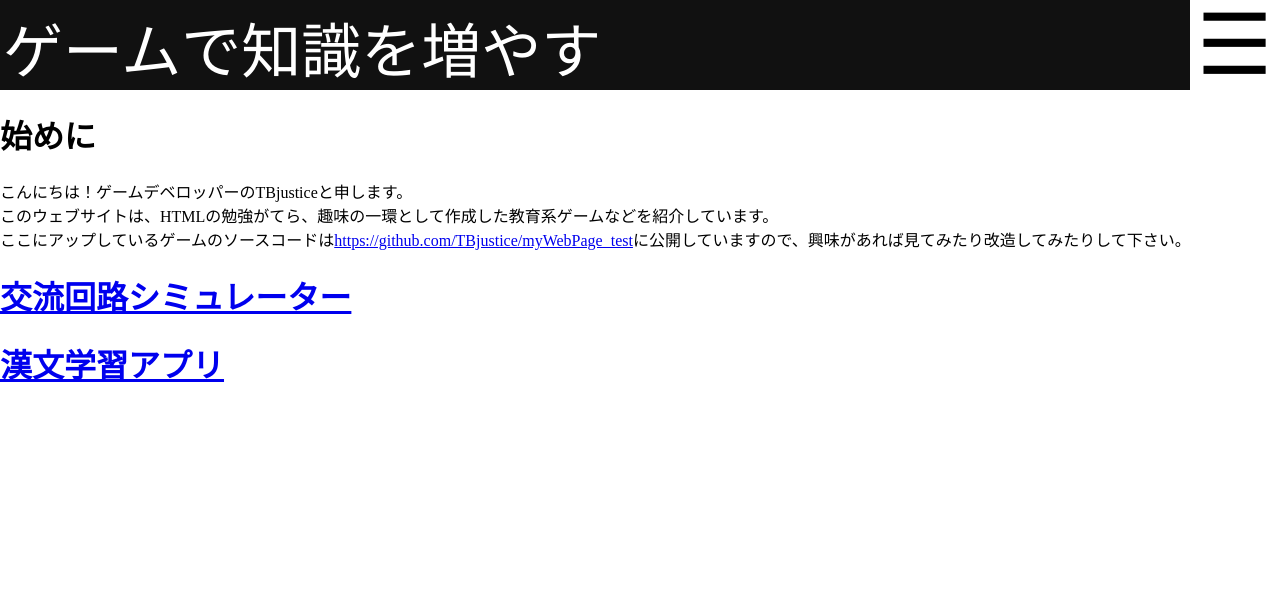
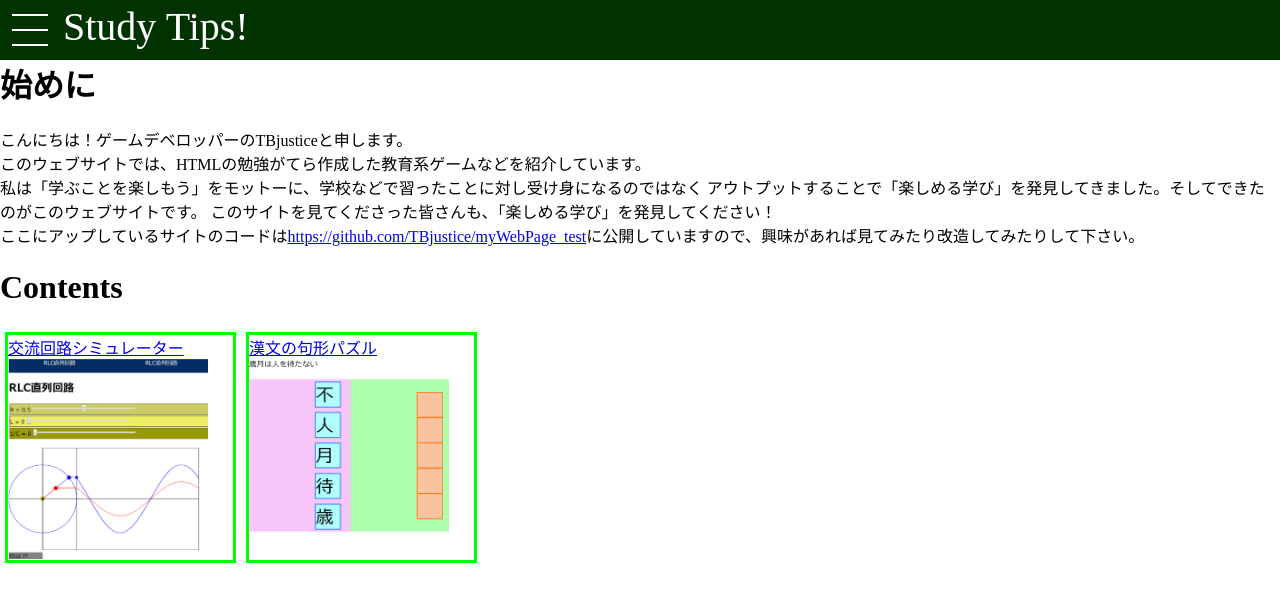
Before and after one commit to TBjustice/TBjustice-Diary, a plain HTML site: page index.html in a window 1280 px wide. Drawn offline with Linux system fonts and the light colour scheme.

Commit message:
FirstCommitAfterCT
Changed Design

```diff
--- a/index.html
+++ b/index.html
@@ -4,91 +4,59 @@
   <meta charset="UTF-8">
   <title>WebPageIndex_html</title>
   <script>
-    var menuOpen = false;
-    function onClickSideMenu(a){
-      switch(a){
-        case 0:
-          if(menuOpen){
-            document.getElementById("sidemenu").style.opacity="0";
-            document.getElementById("space").style.width="100%";
-            menuOpen=false;
+
+  </script>
+  <link rel="stylesheet" href="style/headerStyle.css"/>
+  <style>
+  div.pageIcon{
+    float: left;
+    width:225px;
+    height: 225px;
+    border: 3px solid #00ff00;
+    margin: 5px;
   }
-          else{
-            document.getElementById("sidemenu").style.opacity="1";
-            document.getElementById("space").style.width="80%";
-            menuOpen=true;
-          }
-          break;
-      }
-    }
-    </script>
-    <style>
-        div.header-parent {
-            position: fixed;
-            top: 0px;
-            left: 0px;
-            height: 90px;
-            width: 100%;
-            background-color: #111111;
-        }
-
-        p.header-child {
-            float: left;
-            margin: 3px;
-            font-size: 60px;
-            color: #ffffff;
-            vertical-align: top;
-        }
-
-        img.header-child {
-            float: right;
+  div.pageIcon p{
     margin: 0px;
-        }
-
-        #space {
-            position: absolute;
-            top: 90px;
-            left: 0px;
-            height: auto;
-            transition: all 300ms ease;
-            width: 100%;
-        }
-
-        #sidemenu {
-            position: fixed;
-            top: 90px;
-            right: 0px;
-            min-width: 100px;
-            width: 20%;
-            height: 100%;
-            opacity: 0;
-            transition: all 300ms ease;
-            background-color: #aabb55;
   }
   </style>
 </head>
 <body>
-    <div id="space">
-        <p id="space">
-            <h1>始めに</h1>
-            こんにちは！ゲームデベロッパーのTBjusticeと申します。<br />
-            このウェブサイトは、HTMLの勉強がてら、趣味の一環として作成した教育系ゲームなどを紹介しています。<br />
-            ここにアップしているゲームのソースコードは<a href="https://github.com/TBjustice/myWebPage_test">https://github.com/TBjustice/myWebPage_test</a>に公開していますので、興味があれば見てみたり改造してみたりして下さい。<br />
-
-            <a href="AlternativeCurrent.html"><h1>交流回路シミュレーター</h1></a>
-            <a href="%E6%BC%A2%E6%96%87.html"><h1>漢文学習アプリ</h1></a>
+  <div class="header_menu">
+    <input type="checkbox" id="sidemenu">
+    <label for="sidemenu">
+      <div id="parent">
+        <div id="1" class="child"></div>
+        <div id="2" class="child"></div>
+        <div id="3" class="child"></div>
+      </div>
+    </label>
+    <div id="sidebar">
+      <a href="index.html">ホーム</a><br/>
+      <a href="AlternativeCurrent.html">交流回路シミュレーター</a><br/>
+      <a href="%E6%BC%A2%E6%96%87.html">漢文の句形パズル</a><br/>
+    </div>
+    <p>
+      Study Tips!
     </p>
   </div>
-    <div class="header-parent">
-        <img class="header-child" src="img/menu.png" width="90" height="90" onclick="onClickSideMenu(0)">
-        <a href="index.html">
-            <p class="header-child">ゲームで知識を増やす</p>
+  <h1 >始めに</h1>
+  こんにちは！ゲームデベロッパーのTBjusticeと申します。<br />
+  このウェブサイトでは、HTMLの勉強がてら作成した教育系ゲームなどを紹介しています。<br />
+  私は「学ぶことを楽しもう」をモットーに、学校などで習ったことに対し受け身になるのではなく
+  アウトプットすることで「楽しめる学び」を発見してきました。そしてできたのがこのウェブサイトです。
+  このサイトを見てくださった皆さんも、「楽しめる学び」を発見してください！<br />
+  ここにアップしているサイトのコードは<a href="https://github.com/TBjustice/myWebPage_test">https://github.com/TBjustice/myWebPage_test</a>に公開していますので、興味があれば見てみたり改造してみたりして下さい。<br />
+  <h1>Contents</h1>
+  <div class="pageIcon">
+    <a href="AlternativeCurrent.html">
+      <p>交流回路シミュレーター</p>
+      <img src="img/RLC.png" width="200px" height="200px">
     </a>
-        <div class="header-child"></div>
   </div>
-    <div id="sidemenu">
-        <a href="index.html">
-            <h1>ホーム</h1>
+  <div class="pageIcon">
+    <a href="%E6%BC%A2%E6%96%87.html">
+      <p>漢文の句形パズル</p>
+      <img src="img/KANBUN.png" width="200px" height="200px">
     </a>
   </div>
 </body>
--- /dev/null
+++ b/style/headerStyle.css
@@ -0,0 +1,104 @@
+
+  body{
+    margin-left: 0px;
+    margin-top:60px;
+  }
+
+  div.header_menu{
+    position:fixed;
+    top:0px;
+    left:0px;
+    width:100%;
+    height:60px;
+    z-index:100;
+    background-color:#003300;
+  }
+
+  div.header_menu p{
+    float:left;
+    margin:3px;
+
+    font-size:40px;
+    vertical-align:top;
+    color:#ffffff;
+  }
+
+  div.header_menu div[id="sidebar"]{
+    position:absolute;
+    top:100%;
+    left:-100%;
+    margin:0px;
+    width:30vw;
+    height:auto;
+    background-color:#aaaa80;
+    transition:all 300ms 0s ease;
+    vertical-align:top;
+    color:#ffffff;
+  }
+
+  div.header_menu label{
+    display:block;
+    float:left;
+    top:0px;
+    left:0px;
+    width:60px;
+    height:60px;
+  }
+  div.header_menu input{
+    display:none;
+  }
+  div.header_menu div[id="parent"]{
+    position:relative;
+    transition:all 300ms 0s ease;
+    background-color:#003300;
+    width:100%;
+    height:100%;
+  }
+  div.header_menu div[class="child"]{
+    width:60%;
+    height:4%;
+    transition:all 300ms 0s ease;
+    background-color:#ffffff;
+  }
+  div.header_menu div[id="1"]{
+    position:absolute;
+    top:23%;
+    left:20%;
+  }
+  div.header_menu div[id="2"]{
+    position:absolute;
+    top:48%;
+    left:20%;
+  }
+  div.header_menu div[id="3"]{
+    position:absolute;
+    top:73%;
+    left:20%;
+  }
+  div.header_menu input:checked + label div[id="2"]{
+    transition:all 300ms 0s ease;
+    width:0%;
+    height:4%;
+    top:48%;
+    left:50%;
+  }
+  div.header_menu input:checked + label div[id="1"]{
+    transition:all 500ms 0s ease;
+    width:80%;
+    height:4%;
+    top:48%;
+    left:10%;
+    transform:rotate(135deg);
+  }
+  div.header_menu input:checked + label div[id="3"]{
+    transition:all 500ms 0s ease;
+    width:80%;
+    height:4%;
+    top:48%;
+    left:10%;
+    transform:rotate(-135deg);
+  }
+  div.header_menu input:checked ~ div[id="sidebar"]{
+    transition:all 500ms 0s ease;
+    left:0%;
+  }
```
Also changed, not shown: AlternativeCurrent.html (+20 -0 lines), 漢文.html (+28 -6 lines), img/KANBUN.png (added), img/RLC.png (added), img/menu.png (deleted). Lines whose indentation alone changed are shown as unchanged.
